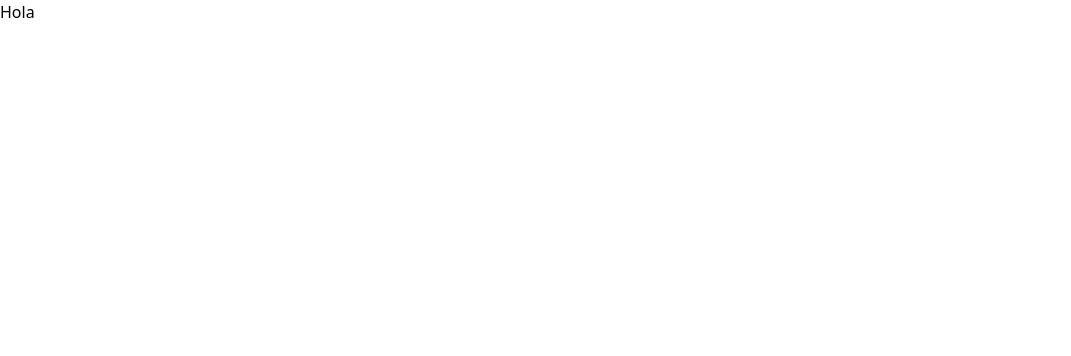
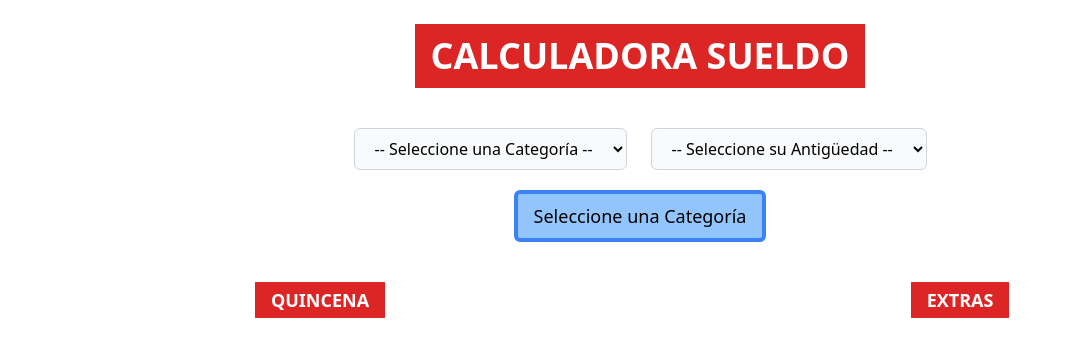
Before and after one commit to jorgedelfino/calculadora_quincena, a React (Vite) app: page / in a window 1280 px wide. Shown: the top 356 px of the page, without its empty margins (0-1071 px from the left). Built offline with nearby package versions, Linux system fonts and the light colour scheme.

Commit message:
finalizado formulario de categoria

```diff
--- /dev/null
+++ b/db/db.js
@@ -0,0 +1,20 @@
+export default  {
+	precios: {
+		remunerativo: {
+			OI: 373.56,
+			C: 388.5,
+			CA: 405.98,
+			E: 426.28,
+			EA: 447.6,
+			EB: 472.21
+		},
+		noRemunerativo: {
+			OI: 32.36,
+			C: 33.65,
+			CA: 35.16,
+			E: 36.92,
+			EA: 38.77,
+			EB: 40.90
+		}
+	}
+}
--- a/index.html
+++ b/index.html
@@ -1,10 +1,9 @@
 <!DOCTYPE html>
-<html lang="en">
+<html lang="es">
   <head>
     <meta charset="UTF-8" />
-    <link rel="icon" type="image/svg+xml" href="/src/favicon.svg" />
     <meta name="viewport" content="width=device-width, initial-scale=1.0" />
-    <title>Vite App</title>
+    <title>Calculadora Sueldo</title>
   </head>
   <body>
     <div id="root"></div>
--- a/src/App.jsx
+++ b/src/App.jsx
@@ -1,11 +1,72 @@
-import { useState } from 'react'
+import { useState, useEffect } from 'react'
 
-function App() {
+import Categoria from './components/Categoria'
+import Quincena from './components/Quincena'
+import Extras from './components/Extras'
+
+import db from '../db/db'
+
+const App = () => {
+
+	const [categoria, setCategoria] = useState('')
+	const [antiguedad, setAntiguedad] = useState(0)
+	const [mostrarValor, setMostrarValor] = useState(false)
+	const [valorTotal, setValorTotal] = useState({})
+
+	useEffect(() => {
+		if (categoria) {
+
+			const remunerativo = db.precios.remunerativo[categoria]
+			const noRemunerativo = db.precios.noRemunerativo[categoria]
+
+			if (antiguedad === 1) {
+				const nuevosValores = {
+					remunerativo,
+					noRemunerativo
+				}
+
+				setValorTotal(nuevosValores)
+				setMostrarValor(true)
+			} else if (antiguedad > 1) {
+				const porcentaje = 1.0075 * (antiguedad - 1)
+
+				const nuevosValores = {
+					remunerativo: (remunerativo + ((remunerativo * porcentaje) / 100)).toFixed(2),
+					noRemunerativo: (noRemunerativo + ((noRemunerativo * porcentaje) / 100)).toFixed(2)
+				}
+				setValorTotal(nuevosValores)
+				setMostrarValor(true)
+			} else if (antiguedad === 0) {
+				setMostrarValor(false)
+			}
+		} else {
+			setMostrarValor(false)
+		}
+	}, [categoria, antiguedad])
+
 	return (
-		<div>
-			<h1>
-				Hola
-			</h1>
+		<div
+			className='container mx-auto py-6'
+		>
+			<div className='w-full mb-5 flex justify-center'>
+				<h1
+					className='font-bold uppercase text-4xl text-center py-3 px-4 bg-red-600 text-white'
+				>Calculadora Sueldo</h1>
+			</div>
+
+			<Categoria
+				mostrarValor={mostrarValor}
+				valorTotal={valorTotal}
+				setCategoria={setCategoria}
+				setAntiguedad={setAntiguedad}
+			/>
+
+			<div
+				className='w-full flex'
+			>
+				<Quincena/>
+				<Extras/>
+			</div>
 		</div>
 	)
 }
--- /dev/null
+++ b/src/components/Categoria.jsx
@@ -0,0 +1,80 @@
+import { setState, useEffect, useState } from 'react'
+
+const Categoria = ({
+	mostrarValor,
+	valorTotal,
+	setCategoria,
+	setAntiguedad}) => {
+
+	return (
+		<div
+		className="w-full py-5"
+		>
+			<form
+				className="flex justify-center"
+			>
+				<select
+					name="categoria"
+					id="categoria"
+					className="border rounded-md border-gray-300 bg-gray-50 mx-3 py-2 px-4"
+					onChange={ e => setCategoria(e.target.value) }
+					>
+					<option value="">-- Seleccione una Categoría --</option>
+					<option value="OI">Operario Inicial</option>
+					<option value="C">Calificado</option>
+					<option value="CA">Calificado A</option>
+					<option value="E">Especializado</option>
+					<option value="EA">Especializado A</option>
+					<option value="EB">Especializado B</option>
+				</select>
+
+				<select
+					name="antiguedad"
+					id="categoria"
+					className="border rounded-md border-gray-300 bg-gray-50 mx-3 py-2 px-4"
+					onChange={ e => setAntiguedad(Number(e.target.value)) }
+					>
+					<option value="0">-- Seleccione su Antigüedad --</option>
+					<option value="1">Inicial</option>
+					<option value="2">1 - 3 años</option>
+					<option value="3">3 - 5 años</option>
+					<option value="4">5 - 7 años</option>
+					<option value="5">7 - 9 años</option>
+					<option value="6">9 - 11 años</option>
+					<option value="7">11 - 13 años</option>
+					<option value="8">13 - 15 años</option>
+					<option value="9">15 - 17 años</option>
+					<option value="10">17 - 19 años</option>
+					<option value="11">19 - 21 años</option>
+					<option value="12">21 - 23 años</option>
+					<option value="13">23 - 25 años</option>
+					<option value="14">25 - 27 años</option>
+					<option value="15">27 - 29 años</option>
+					<option value="16">29 - 31 años</option>
+					<option value="17">31 - 33 años</option>
+					<option value="18">33 - 35 años</option>
+					<option value="19">+35 años</option>
+				</select>
+			</form>
+			<div
+				className="w-full py-5 flex justify-center">
+			{mostrarValor && (
+				<p
+					className="text-center text-lg bg-blue-300 py-2 px-4 rounded-md border-4 border-blue-500"
+				>Precio/Hora: <span className="font-bold">${valorTotal.remunerativo}</span> + <span className="font-bold">${valorTotal.noRemunerativo}</span>
+				</p>
+			)}
+
+			{!mostrarValor && (
+				<p
+					className="text-center text-lg bg-blue-300 py-2 px-4 rounded-md border-4 border-blue-500"
+				>Seleccione una Categoría
+				</p>
+			)}
+			</div>
+		</div>
+
+	)
+};
+
+export default Categoria;
--- /dev/null
+++ b/src/components/Extras.jsx
@@ -0,0 +1,14 @@
+const Extras = () => {
+	return (
+		<div
+			className="w-1/2 flex justify-center"
+		>
+			<h2
+				className="text-center text-lg uppercase font-bold bg-red-600 text-white py-1 px-4"
+			>Extras</h2>
+
+		</div>
+	)
+};
+
+export default Extras;
--- /dev/null
+++ b/src/components/Quincena.jsx
@@ -0,0 +1,13 @@
+const Quincena = () => {
+	return (
+		<div
+			className="w-1/2 flex justify-center"
+		>
+			<h2
+				className="text-center text-lg uppercase font-bold bg-red-600 text-white py-1 px-4"
+			>Quincena</h2>
+		</div>
+	)
+};
+
+export default Quincena;
```
